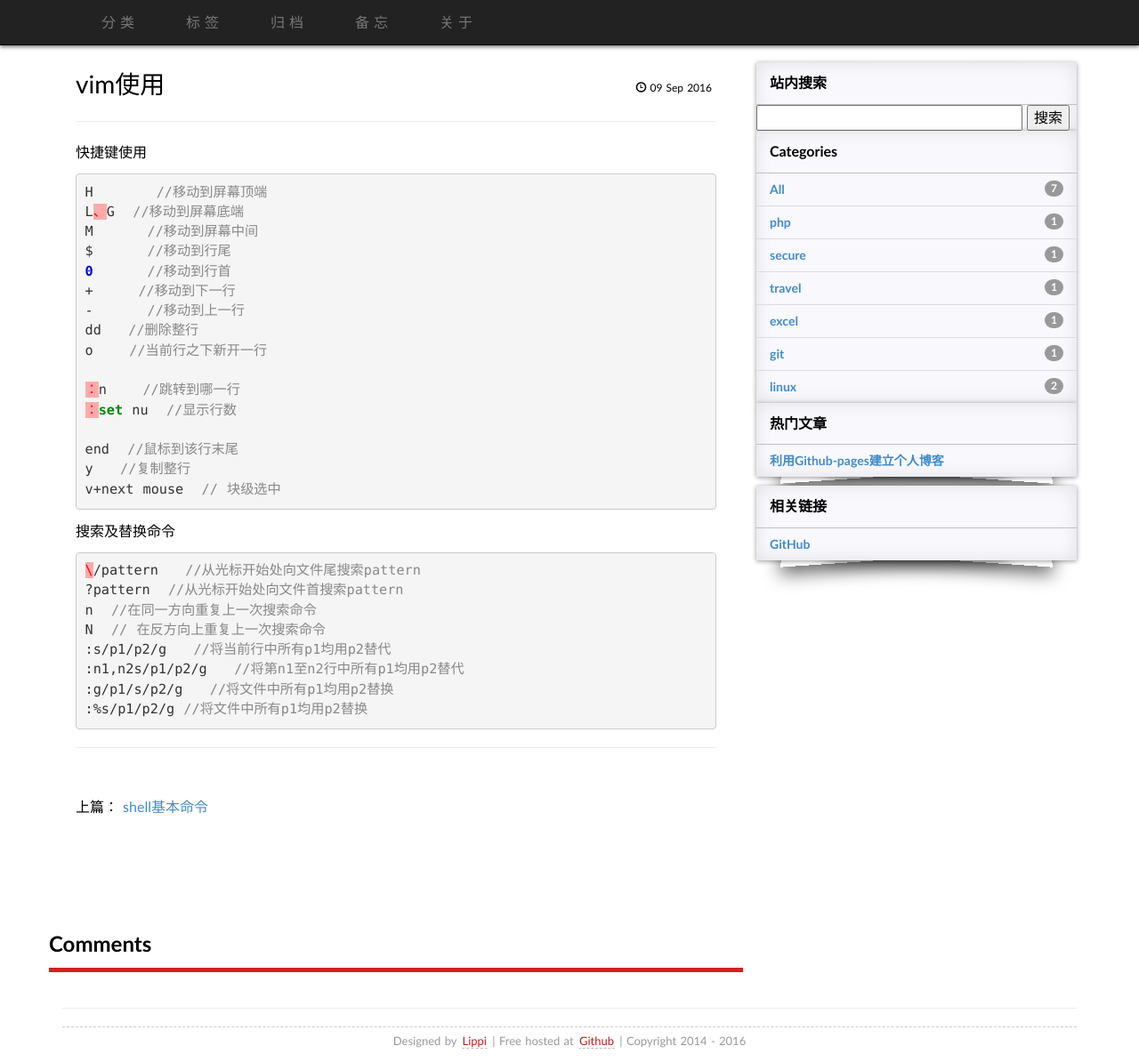
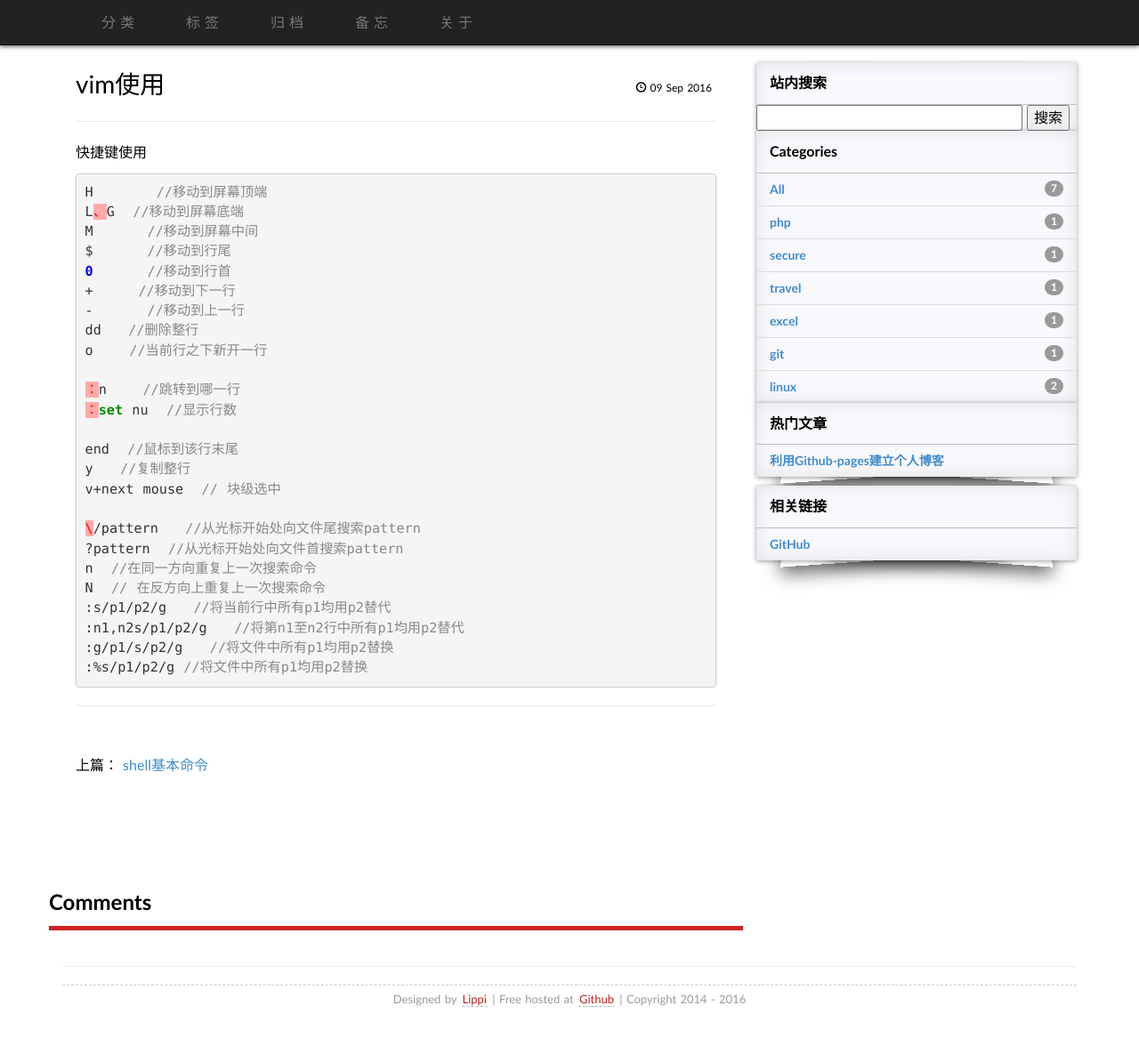
Before and after one commit to wulimin/blog, a Jekyll site: the page built from _posts/2016-09-09-linux-vim.md, in a window 1280 px wide and 1194 px high. Shown: the whole window at 89% size. Built offline with Jekyll 4.4.1, drawn with Linux system fonts in a browser that asks for light colours; nearby versions of some CDN libraries; some web fonts are replaced; library files that are not in the unit come from our copies; comment, search, counter and statistics services are not loaded.

Commit message:
Update 2016-09-09-linux-vim.md

````diff
--- a/_posts/2016-09-09-linux-vim.md
+++ b/_posts/2016-09-09-linux-vim.md
@@ -24,11 +24,7 @@ o    //当前行之下新开一行
 end  //鼠标到该行末尾
 y   //复制整行
 v+next mouse  // 块级选中
-```
 
-搜索及替换命令
-
-```javascript
 \/pattern   //从光标开始处向文件尾搜索pattern
 ?pattern  //从光标开始处向文件首搜索pattern
 n  //在同一方向重复上一次搜索命令
````
